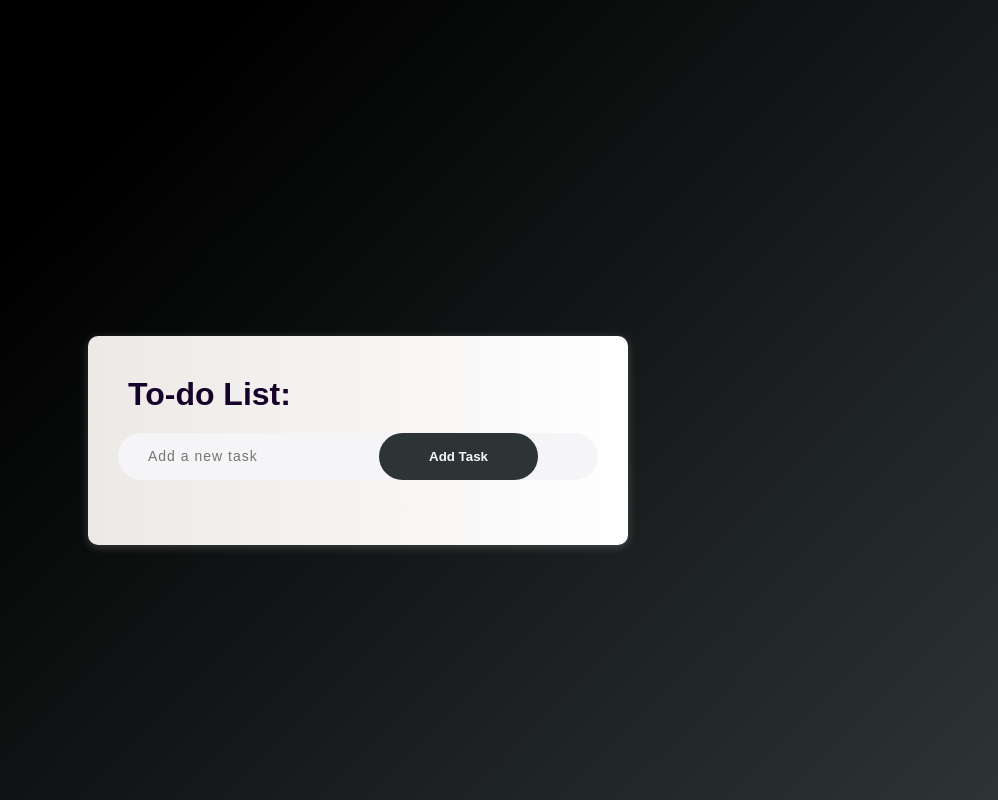
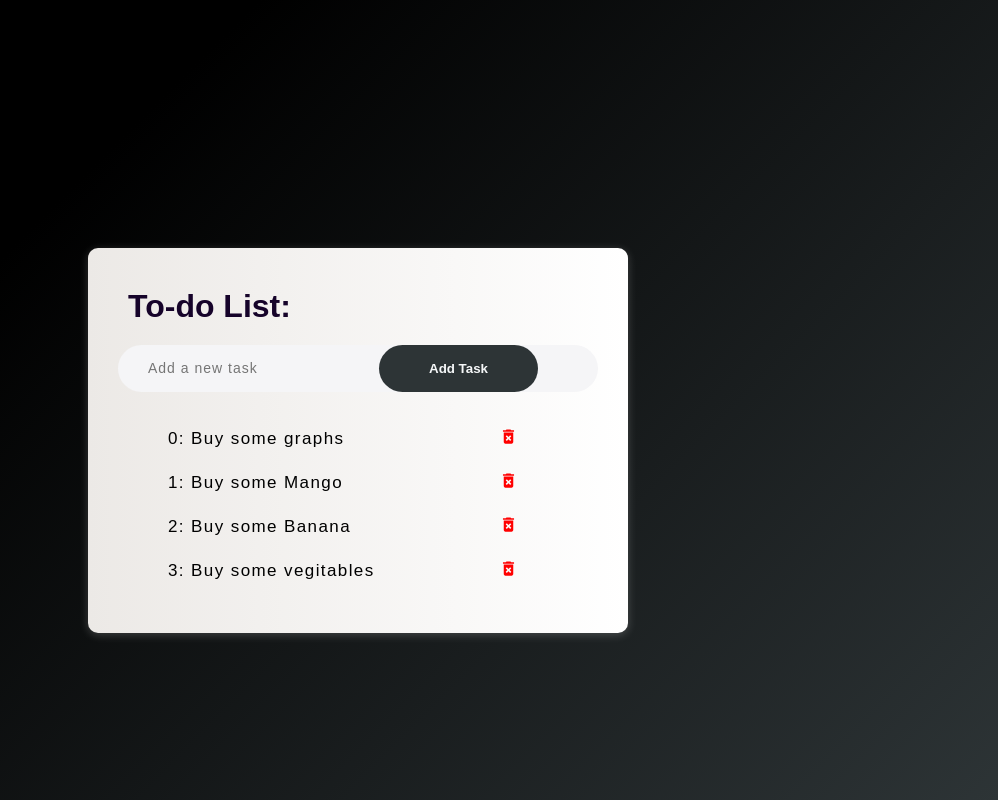
Before and after one commit to raj-koshta/react-redux, a React (Vite) app: page / in a window 1280 px wide. Shown: the whole page, without its empty margins (282-1280 px from the left). Built offline with nearby package versions, Linux system fonts and the light colour scheme.

Commit message:
access state using useSelector in react

```diff
--- a/package.json
+++ b/package.json
@@ -13,6 +13,7 @@
     "gh-pages": "^6.3.0",
     "react": "^19.0.0",
     "react-dom": "^19.0.0",
+    "react-icons": "^5.5.0",
     "react-redux": "^9.2.0",
     "redux": "^5.0.1"
   },
--- a/src/components/Todo.jsx
+++ b/src/components/Todo.jsx
@@ -1,6 +1,11 @@
 import React from 'react'
+import { MdDeleteForever } from 'react-icons/md';
+import { useSelector } from 'react-redux'
 
 const Todo = () => {
+
+    const task = useSelector((state) => state.task);
+
   return (
     <div className='container'>
         <div className='todo-app'>
@@ -13,7 +18,21 @@ const Todo = () => {
                     <button>Add Task</button>
                 </form>
             </div>
-            <ul id='list-container'></ul>
+            <ul id='list-container'>
+                {
+                    task.map((curTask, index)=>{
+                        return <li key={index}>
+                            <p>{index}: {curTask}</p>
+                            <div>
+                                <MdDeleteForever
+                                    className='icon-style'
+
+                                />
+                            </div>
+                        </li>
+                    })
+                }
+            </ul>
         </div>
     </div>
 
--- a/src/index.css
+++ b/src/index.css
@@ -107,6 +107,7 @@ ul li:hover{
 
 ul li .icon-style{
   color: red;
+  font-size: 1.9rem;
 }
 
 ul li.checked{
--- a/src/store.jsx
+++ b/src/store.jsx
@@ -34,19 +34,22 @@ const taskReducer = (state = initialState, action) => {
 // Step-2 Create the Redux store using the reducer
 
 export const store = createStore(taskReducer);
-console.log(store);
+// console.log(store);
 
 // Step-3 Log the initial state
-console.log("initial state: ", store.getState());
+// console.log("initial state: ", store.getState());
 
 // Step-4 Dispatch an action to add the task
-store.dispatch(addTask("By some goods"))
-console.log("updated state: ", store.getState());
+store.dispatch(addTask("Buy some goods"))
+store.dispatch(addTask("Buy some graphs"))
+store.dispatch(addTask("Buy some Mango"))
+store.dispatch(addTask("Buy some Banana"))
+// console.log("updated state: ", store.getState());
 
-store.dispatch(addTask("By some fruits"))
+store.dispatch(addTask("Buy some vegitables"))
 
 store.dispatch(deleteTask(0))
-console.log("Deleted state: ", store.getState());
+// console.log("Deleted state: ", store.getState());
 
 // Step-5 Create an actore creators
 function addTask(data){
```
Also changed, not shown: 1 other file (tests, documents, lock files or other folders).
